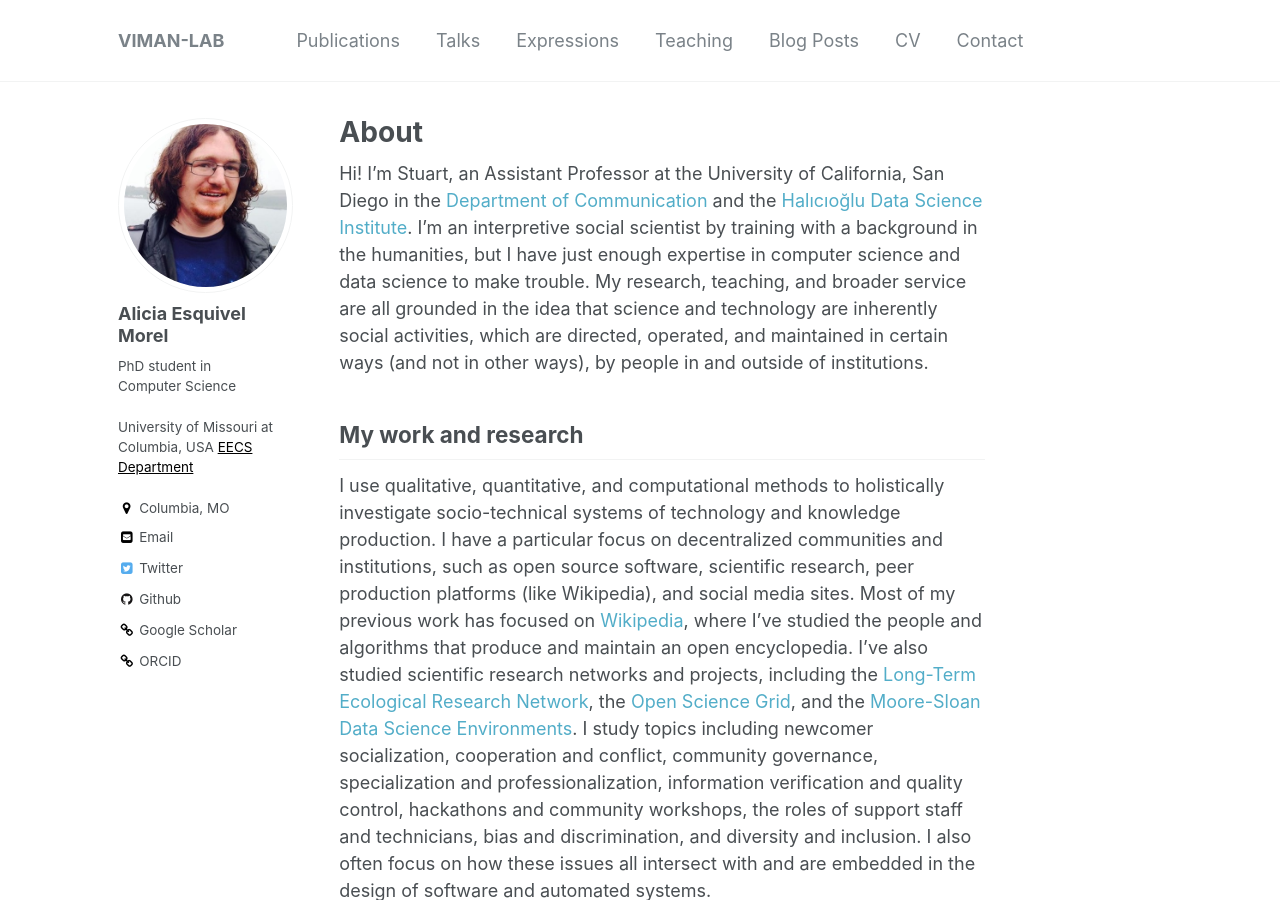
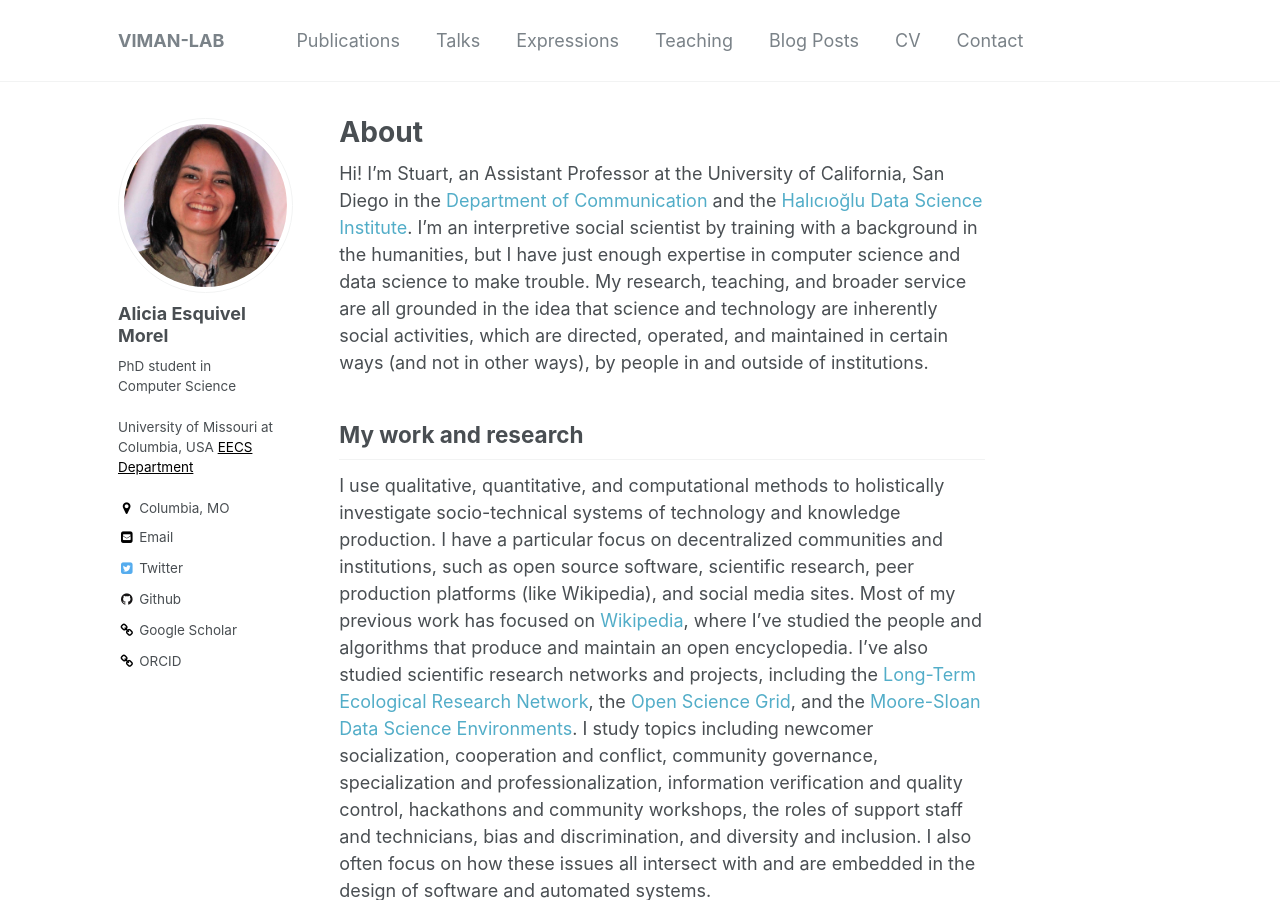
Before and after one commit to alicesquivel/alicesquivel.github.io, a Jekyll site: the page built from _pages/about.md, in a window 1280 px wide and 900 px high. Built offline with Jekyll 4.4.1, drawn with Linux system fonts in a browser that asks for light colours.

Commit message:
Update profile pic

```diff
--- a/_config.yml
+++ b/_config.yml
@@ -80,7 +80,7 @@ social:
 # Site Author
 author:
   name             : "Alicia Esquivel Morel"
-  avatar           : "oban3.jpg"
+  avatar           : "alicia_profile.jpg"
   bio              : "PhD student in Computer Science<br> <br>University of Missouri at Columbia, USA <a style='color: black;' href='https://engineering.missouri.edu/departments/eecs/'>EECS Department</a>"
   location         : "Columbia, MO"
   employer         :
```
